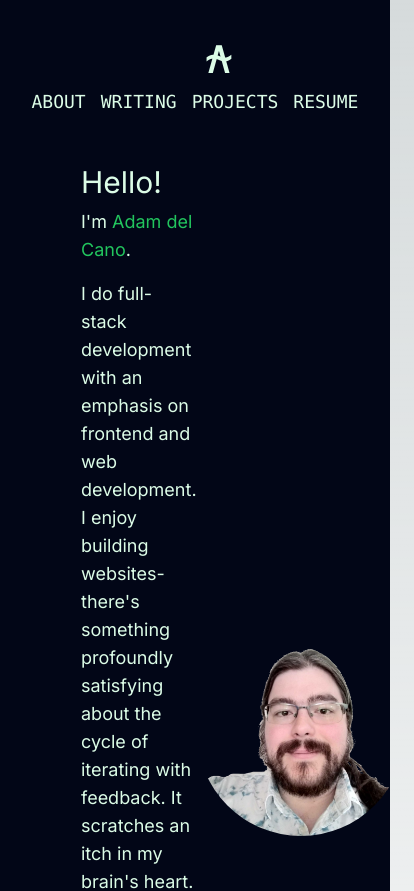
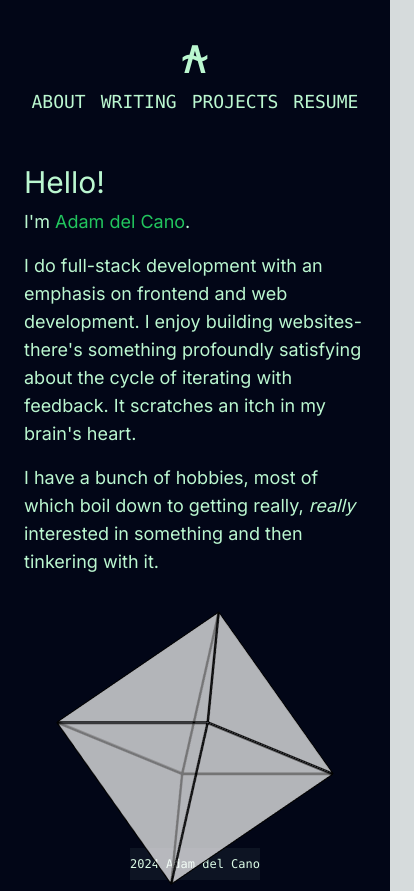
Before and after one commit to adamdelcano/adamdelcano.github.io, a Next.js app: page / in a window 390 px wide. Shown: the top 891 px of the page, 414 px wide, since content can reach past the window. Built offline with nearby package versions, Linux system fonts and the light colour scheme.

Commit message:
Tweaking avatar

```diff
--- a/src/app/globals.css
+++ b/src/app/globals.css
@@ -115,3 +115,41 @@ body {
     transform: rotateX(0deg) rotateY(360deg) rotateZ(15deg);
   }
 }
+
+.avatar {
+  --s: 200px; /* image size */
+  --b: 6px; /* border thickness */
+  --c: #ae3ec9; /* border color */
+  --cb: #e9ecef; /* background color */
+  --f: 1; /* initial scale */
+
+  width: var(--s);
+  aspect-ratio: 1;
+  padding-top: calc(var(--s) / 5);
+  cursor: pointer;
+  border-radius: 0 0 999px 999px;
+  --_g: 50% / calc(100% / var(--f)) 100% no-repeat content-box;
+  --_o: calc((1 / var(--f) - 1) * var(--s) / 2 - var(--b));
+  outline: var(--b) solid var(--c);
+  outline-offset: var(--_o);
+  background: radial-gradient(
+      circle closest-side,
+      var(--cb) calc(99% - var(--b)),
+      var(--c) calc(100% - var(--b)) 99%,
+      #0000
+    )
+    var(--_g);
+  -webkit-mask:
+    linear-gradient(#000 0 0) no-repeat 50% calc(1px - var(--_o)) /
+      calc(100% / var(--f) - 2 * var(--b) - 2px) 50%,
+    radial-gradient(circle closest-side, #000 99%, #0000) var(--_g);
+  mask:
+    linear-gradient(#000 0 0) no-repeat 50% calc(1px - var(--_o)) /
+      calc(100% / var(--f) - 2 * var(--b) - 2px) 50%,
+    radial-gradient(circle closest-side, #000 99%, #0000) var(--_g);
+  transform: scale(var(--f));
+  transition: 0.5s;
+}
+.avatar:hover {
+  --f: 1.4; /* hover scale */
+}
--- a/src/app/page.tsx
+++ b/src/app/page.tsx
@@ -11,14 +11,16 @@ import Familiars from "@/Components/Familiars/Familiars";
 import Spinner from "@/Components/Spinner/Spinner";
 import adamPic from "/public/adam.jpeg";
 import adamTransparent from "/public/adam_transparent_bg.png";
+import testAvatar from "/public/test_avatar.webp";
 
 export default function Home() {
   return (
+
     <main className="flex min-h-screen lg:w-2/3 flex-col items-center justify-start p-6 mx-auto bg-cover bg-slate-950 text-lg">
-      <header className="flex flex-col md:flex-row justify-items-end w-full text-green-100 font-mono p-18">
-        <p className="text-5xl text-center md:text-left has-tooltip w-screen">
+      <header className="flex flex-col md:flex-row justify-items-end w-full text-green-200 font-mono p-18">
+        <p className="text-5xl text-center md:text-left has-tooltip w-screen max-w-full">
           <span>⍲</span>
-          <span className="tooltip text-xs m-18">
+          <span className="tooltip text-xs m-18 max-w-full">
             {"<-"}If you&apos;re curious, this is the{" "}
             <a
               href="https://en.wikipedia.org/wiki/APL_syntax_and_symbols"
@@ -29,7 +31,7 @@ export default function Home() {
             symbol for NAND. Not proficient with APL, just thought it was cool.
           </span>
         </p>
-        <div className="flex flex-row md:text-xl justify-items-end md:gap-6">
+        <div className="flex max-sm:flex-wrap md:text-xl justify-items-end md:gap-6">
           <Link href="#" className="m-auto hover:bg-green-900 no-underline">
             ABOUT
           </Link>
@@ -44,8 +46,8 @@ export default function Home() {
           </Link>
         </div>
       </header>
-      <div className="flex text-green-100 w-2/3 my-12">
-        <div className="flex flex-col w-2/3">
+      <div className="flex text-green-200 sm:w-2/3 my-12">
+        <div className="flex flex-col sm:w-2/3">
           <h1 className="text-3xl">Hello!</h1>
 
           <p>
@@ -64,14 +66,7 @@ export default function Home() {
           </p>
           <p></p>
         </div>
-        <div className="h-full ml-auto my-auto">
-          <Image
-            className="rounded-full max-w-52 before:bg-white before:absolute before:max-w-56"
-            src={adamTransparent}
-            alt="Adam del Cano's Portrait"
-          />
         </div>
-      </div>
       <Spinner />
       <footer className="mt-auto bottom-0 flex flex-row items-center justify-evenly text-green-100 font-mono text-xs bg-gray-900/75">
         <p className="flex flex-row self-center">2024 Adam del Cano</p>
```
Also changed, not shown: public/test_avatar.webp (added).
